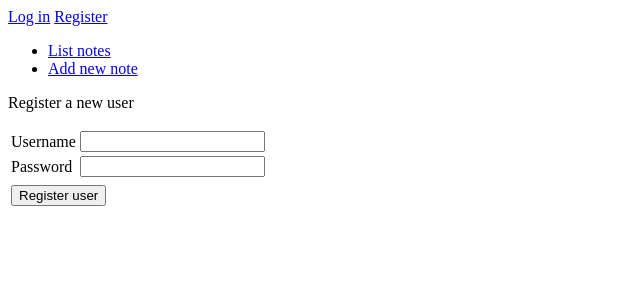
After one commit to Jonkke/tsoha-noteapp, a Flask app: page /auth/register in a window 1280 px wide. The commit adds this page. Shown: the top 300 px of the page, without its empty margins (0-640 px from the left). Run offline with Flask 2, Linux system fonts and the light colour scheme.

Commit message:
Update requirements.txt, add user registration functionality

```diff
--- a/app/auth/forms.py
+++ b/app/auth/forms.py
@@ -7,3 +7,10 @@ class LoginForm(FlaskForm):
 
     class Meta:
         csrf = False
+
+class RegisterForm(FlaskForm):
+    username = StringField("Username")
+    password = PasswordField("Password")
+
+    class Meta:
+        csrf = False
--- a/app/auth/models.py
+++ b/app/auth/models.py
@@ -9,6 +9,8 @@ class User(db.Model):
                               onupdate=db.func.current_timestamp())
     username = db.Column(db.String(144), nullable=False)
     password = db.Column(db.String(144), nullable=False)
+
+    notes = db.relationship('Note', backref='creator', lazy=True)
 
     def __init__(self, username, password):
         self.username = username
--- a/app/auth/views.py
+++ b/app/auth/views.py
@@ -2,11 +2,34 @@ from flask import render_template, request, redirect, url_for
 from flask_login import login_user, logout_user
 from flask_bcrypt import Bcrypt
 
-from app import app
+from app import app, db
 from app.auth.models import User
 from app.auth.forms import LoginForm
+from app.auth.forms import RegisterForm
 
 bcrypt = Bcrypt(app)
+
+@app.route("/auth/register", methods=["GET", "POST"])
+def register_user():
+    if request.method == "GET":
+        return render_template("auth/registerform.html", form=RegisterForm())
+
+    form = RegisterForm(request.form)
+
+    # Existing user check
+    user = User.query.filter_by(username=form.username.data).first()
+    print("user is: \n\n\n")
+    print(user)
+    if (user):
+        return render_template("auth/registerform.html", form=form, error="Username " + form.username.data + " is in use!")
+
+    pw_hash = bcrypt.generate_password_hash(form.password.data)
+    new_user = User(form.username.data, pw_hash)
+
+    db.session().add(new_user)
+    db.session().commit()
+
+    return redirect(url_for("index"))
 
 @app.route("/auth/login", methods=["GET", "POST"])
 def auth_login():
--- a/app/notes/models.py
+++ b/app/notes/models.py
@@ -2,7 +2,7 @@ from app import db
 
 class Note(db.Model):
     id = db.Column(db.Integer, primary_key=True)
-    creator_id = db.Column(db.Integer, default=0)
+    creator_id = db.Column(db.Integer, db.ForeignKey('account.id'), nullable=False)
     date_created = db.Column(db.DateTime, default=db.func.current_timestamp())
     title = db.Column(db.String())
     content = db.Column(db.String(), default="")
--- /dev/null
+++ b/app/templates/auth/registerform.html
@@ -0,0 +1,23 @@
+{% extends "layout.html" %}
+
+{% block body %}
+<form method="POST" action="{{ url_for('register_user') }}">
+    <p>Register a new user</p>
+    <table>
+        <tr>
+            <td>{{ form.username.label }}</td>
+            <td>{{ form.username }}</td>
+        </tr>
+        <tr>
+            <td>{{ form.password.label }}</td>
+            <td>{{ form.password }}</td>
+        </tr>
+        <tr><td>{{ error }}</td></tr>
+        <tr>
+            <td colspan="2">
+                <input type="submit" value="Register user">
+            </td>
+        </tr>
+    </table>
+</form>
+{% endblock %}
--- a/app/templates/layout.html
+++ b/app/templates/layout.html
@@ -7,10 +7,11 @@
 
     <body>
         {% if current_user.is_authenticated %}
-        <p>Kirjautunut nimellä {{ current_user.username }}</p>
-        <a href="{{ url_for('auth_logout') }}">Kirjaudu ulos</a>
+        <p>Signed in as {{ current_user.username }}</p>
+        <a href="{{ url_for('auth_logout') }}">Log out</a>
         {% else %}
-        <a href="{{ url_for('auth_login') }}">Kirjaudu</a>
+        <a href="{{ url_for('auth_login') }}">Log in</a>
+        <a href="{{ url_for('register_user') }}">Register</a>
         {% endif %}
 
         <ul>
```
Also changed, not shown: app/notes/views.py (+5 -3 lines), requirements.txt (+8 -0 lines).
